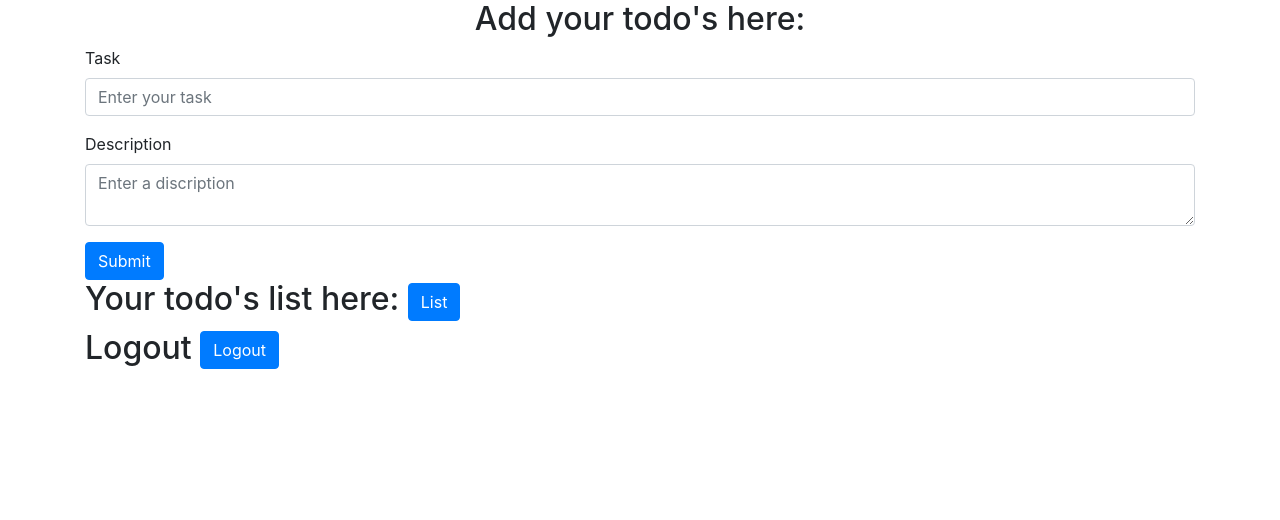
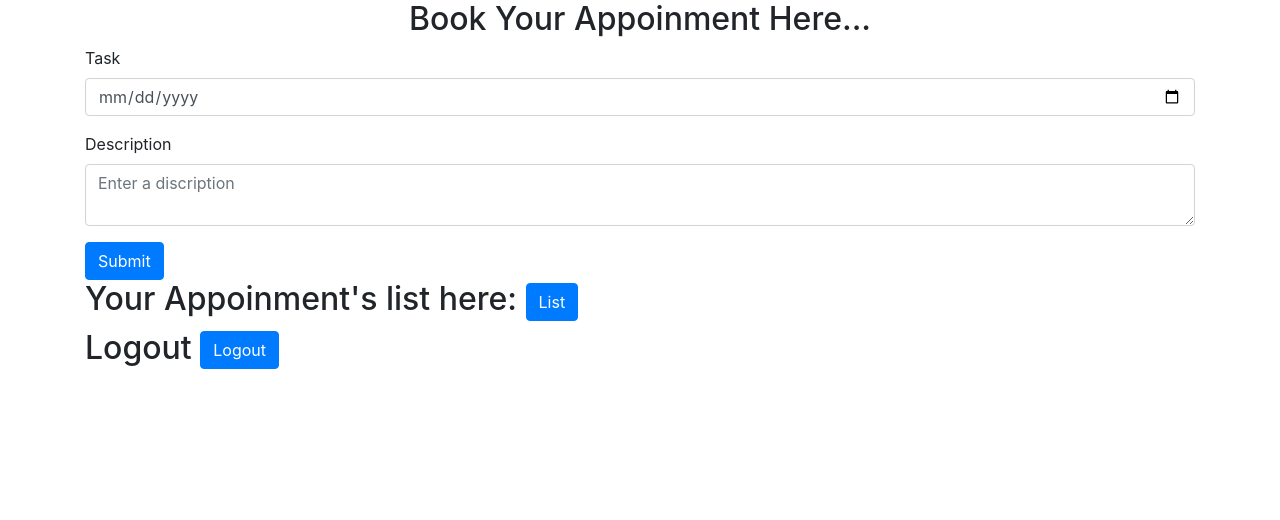
Before and after one commit to sohampatil4101/TodoList-Django, a Django app: page /todo in a window 1280 px wide. Shown: the top 520 px of the page. Run offline with Django 4.2, Linux system fonts and the light colour scheme.

Commit message:
second commit

```diff
--- a/template/base.html
+++ b/template/base.html
@@ -6,6 +6,7 @@
     <meta name="viewport" content="width=device-width, initial-scale=1, shrink-to-fit=no">
 
     <!-- Bootstrap CSS -->
+    <link rel="stylesheet" href="../static/landingpage.css">
     <link rel="stylesheet" href="https://cdn.jsdelivr.net/npm/bootstrap@4.3.1/dist/css/bootstrap.min.css" integrity="sha384-ggOyR0iXCbMQv3Xipma34MD+dH/1fQ784/j6cY/iJTQUOhcWr7x9JvoRxT2MZw1T" crossorigin="anonymous">
 
     <title>{% block title %}{% endblock title %} </title>
--- a/template/todo.html
+++ b/template/todo.html
@@ -25,10 +25,10 @@
     <form action="/todo" method="Post">
         {% csrf_token %}
 
-      <h2 class="text-center ">Add your todo's here:</h2>
+      <h2 class="text-center ">Book Your Appoinment Here...</h2>
         <div class="form-group">
             <label for="task" >Task</label>
-            <input type="text"  class="form-control" id="task" name="task" placeholder="Enter your task ">
+            <input type="date"  class="form-control" id="task" name="task" placeholder="Enter your task ">
           </div>
 
 
@@ -50,7 +50,7 @@
   <form action="/todolist" >
       {% csrf_token %}
 
-    <h2> Your todo's list here:  <button class="btn btn-primary" >List</button></h2>
+    <h2> Your Appoinment's list here:  <button class="btn btn-primary" >List</button></h2>
 
 </form>
 </div>
--- a/template/todolist.html
+++ b/template/todolist.html
@@ -15,7 +15,7 @@
      <div class="container">
     <form class="form-inline" action="/todolist2" method="get">
             {% csrf_token %}
-    <h2 class="text  mr-sm-2 ">Todo List: </h2>
+    <h2 class="text  mr-sm-2 ">Appoinment List:</h2>
     <input class="form-control mr-sm-2" type="search" id="namee" name="namee" placeholder="Search for tasks" aria-label="Search">
     <button class="btn btn-outline-success my-2 my-sm-0" type="submit">Search</button>
     </form>
--- a/template/todolist2.html
+++ b/template/todolist2.html
@@ -15,7 +15,7 @@
      <div class="container">
     <form class="form-inline" action="/todolist2" method="get">
             {% csrf_token %}
-    <h2 class="text  mr-sm-2 ">Todo List: </h2>
+    <h2 class="text  mr-sm-2 ">Appoinment List: </h2>
     <input class="form-control mr-sm-2" type="search" id="namee" name="namee" placeholder="Search for tasks" aria-label="Search">
     <button class="btn btn-outline-success my-2 my-sm-0" type="submit">Search</button>
     </form>
--- a/todoapp/views.py
+++ b/todoapp/views.py
@@ -85,13 +85,6 @@ def todo(request):
             ins = Task(name =  request.session.get('username'), task = task, description = description, date=datetime.today())
             ins.save()
     return render(request, 'todo.html')
-    logout(request)
-    try:
-        del request.session['username']
-    except KeyError:
-        pass
-    return redirect('/')
-
 
 
 
```
Also changed, not shown: db.sqlite3.
